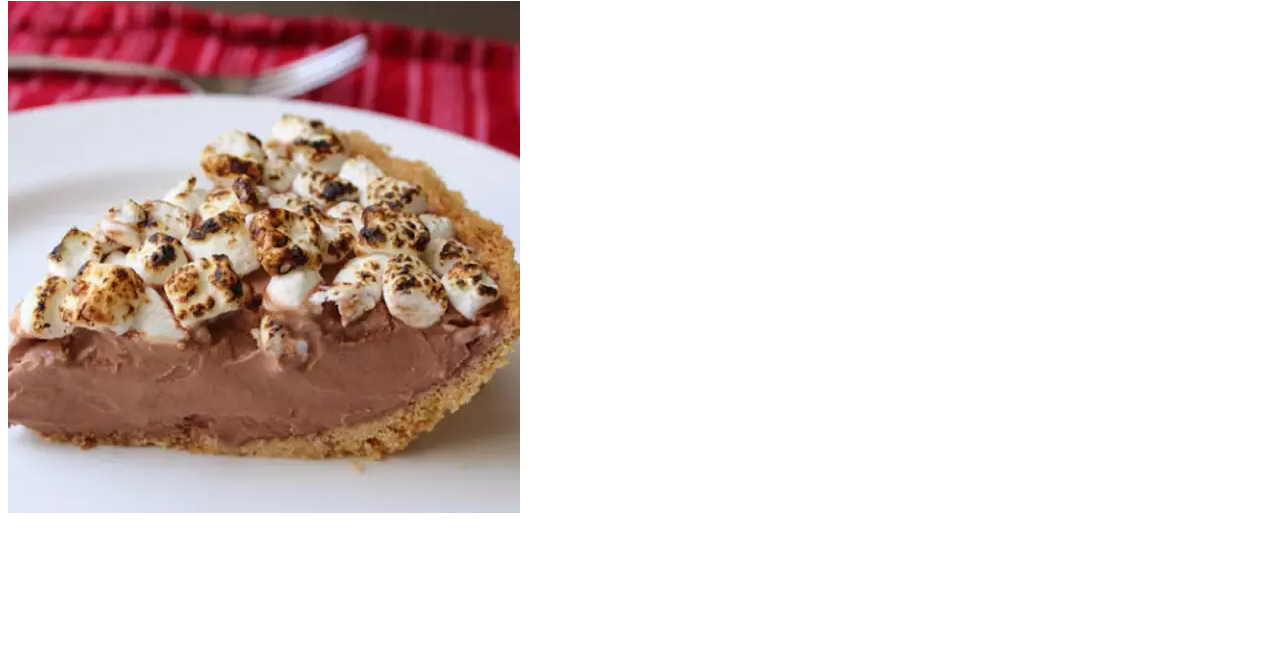
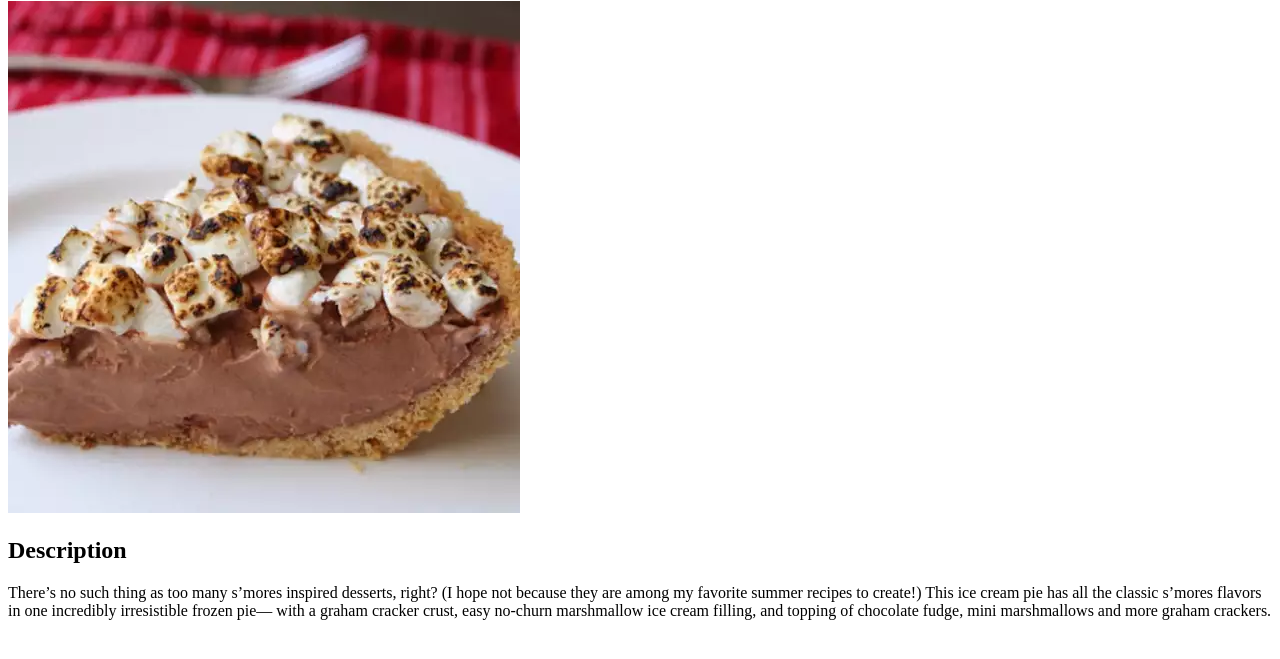
Before and after one commit to Lu1zLuna/odin-recipes, a plain HTML site: page recipes/smore-pie.html in a window 1280 px wide. Shown: the part 79-738 px from the top of the page. Drawn offline with Linux system fonts and the light colour scheme.

Commit message:
Add description to s'more recipe page

```diff
--- a/recipes/smore-pie.html
+++ b/recipes/smore-pie.html
@@ -8,5 +8,14 @@
         <h1>S&rsquo;more Ice Cream Pie</h1>
 
         <img src="../images/smore.webp" alt="A delicious piece of a S'more Ice Cream Pie">
+        <h2>Description</h2>
+        <p>
+            There&rsquo;s no such thing as too many s&rsquo;mores inspired desserts,
+            right? (I hope not because they are among my favorite summer recipes to
+            create!) This ice cream pie has all the classic s&rsquo;mores flavors in one
+            incredibly irresistible frozen pie— with a graham cracker crust, easy
+            no-churn marshmallow ice cream filling, and topping of chocolate fudge,
+            mini marshmallows and more graham crackers.
+        </p>
     </body>
 </html>
```
